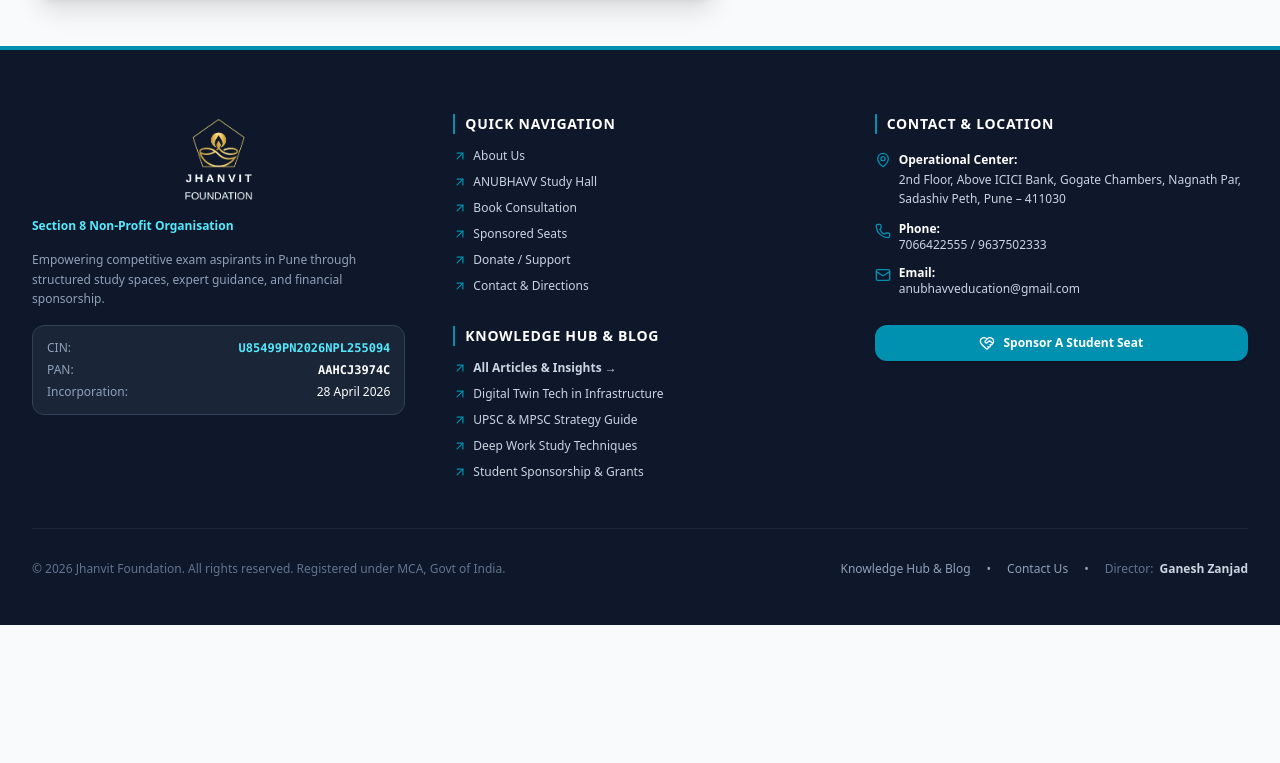
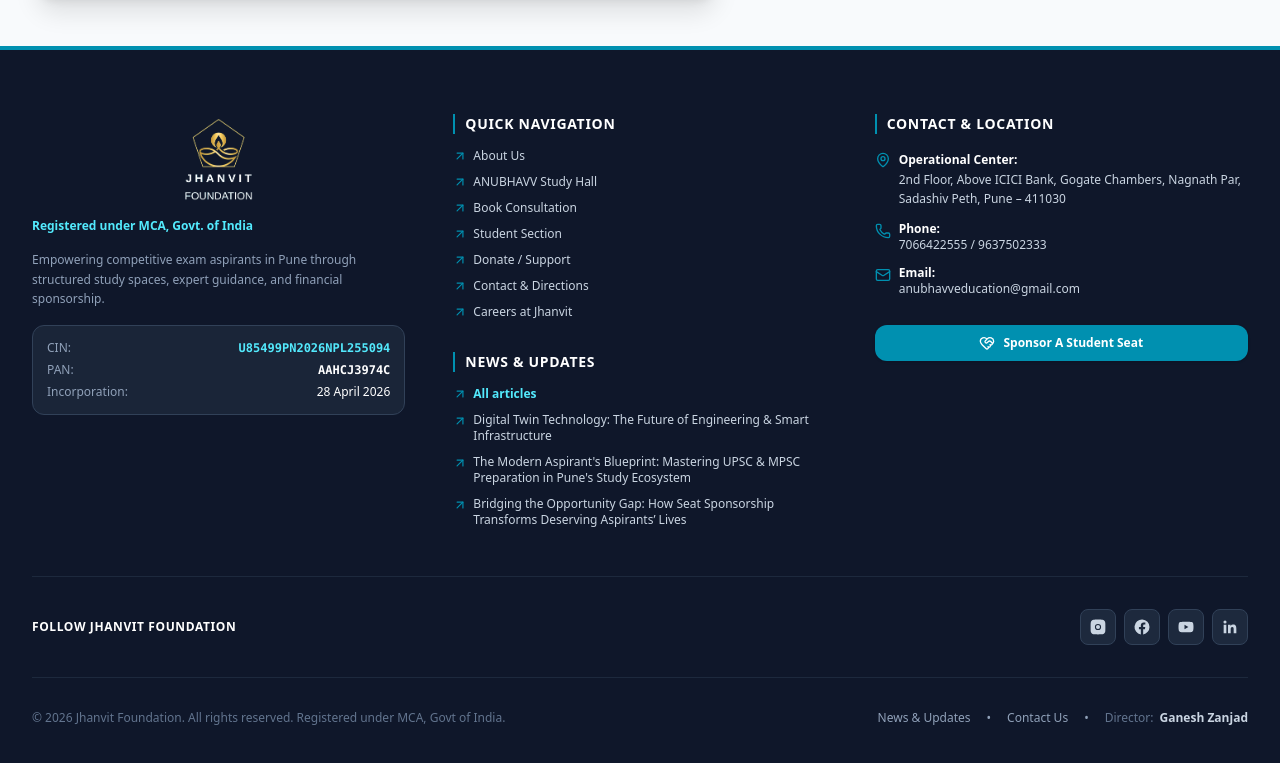
Before and after one commit to hasanr-26/Jhanvit-Foundation, a Next.js app: page /donate in a window 1280 px wide. Shown: the part 1507-2270 px from the top of the page. Before the commit the page ends 2132 px from the top, so only its background shows below. Built offline with nearby package versions, Linux system fonts and the light colour scheme.

Commit message:
added social links and renamed sponsorship nav

```diff
--- a/src/components/Footer.tsx
+++ b/src/components/Footer.tsx
@@ -5,9 +5,15 @@
 import Image from 'next/image';
 import { Phone, Mail, MapPin, HeartHandshake, ArrowUpRight } from 'lucide-react';
 import { useSiteConfig } from '@/lib/siteConfig';
+import { usePublicBlogPosts } from '@/lib/blogData';
+import SocialLinks from './SocialLinks';
 
 export default function Footer() {
   const config = useSiteConfig();
+  // Latest four published articles, so these links never go stale.
+  const recentPosts = [...usePublicBlogPosts()]
+    .sort((a, b) => +new Date(b.publishedAt) - +new Date(a.publishedAt))
+    .slice(0, 4);
 
   return (
     <footer className="bg-[#0f172a] text-slate-300 pt-16 pb-12 border-t-4 border-[#0090b0] relative overflow-hidden">
@@ -23,7 +29,7 @@
                 height={90}
                 className="object-contain h-20 md:h-24 w-auto"
               />
-              <p className="text-xs text-cyan-300 font-bold">Section 8 Non-Profit Organisation</p>
+              <p className="text-xs text-cyan-300 font-bold">Registered under MCA, Govt. of India</p>
             </div>
             <p className="text-xs text-slate-400 leading-relaxed">
               Empowering competitive exam aspirants in Pune through structured study spaces, expert guidance, and financial sponsorship.
@@ -69,7 +75,7 @@
                 </li>
                 <li>
                   <Link href="/sponsorship" className="hover:text-[#0090b0] text-slate-300 transition flex items-center gap-1.5">
-                    <ArrowUpRight className="w-3.5 h-3.5 text-[#0090b0]" /> Sponsored Seats
+                    <ArrowUpRight className="w-3.5 h-3.5 text-[#0090b0]" /> Student Section
                   </Link>
                 </li>
                 <li>
@@ -79,7 +85,12 @@
                 </li>
                 <li>
                   <Link href="/contact" className="hover:text-[#0090b0] text-slate-300 transition flex items-center gap-1.5">
-                    <ArrowUpRight className="w-3.5 h-3.5 text-[#0090b0]" /> Contact & Directions
+                    <ArrowUpRight className="w-3.5 h-3.5 text-[#0090b0]" /> Contact &amp; Directions
+                  </Link>
+                </li>
+                <li>
+                  <Link href="/contact#careers" className="hover:text-[#0090b0] text-slate-300 transition flex items-center gap-1.5">
+                    <ArrowUpRight className="w-3.5 h-3.5 text-[#0090b0]" /> Careers at Jhanvit
                   </Link>
                 </li>
               </ul>
@@ -88,34 +99,25 @@
             {/* Knowledge Hub & Blog */}
             <div className="space-y-3.5">
               <h4 className="text-sm font-bold text-white uppercase tracking-wider border-l-2 border-[#0090b0] pl-2.5">
-                Knowledge Hub & Blog
+                News &amp; Updates
               </h4>
               <ul className="space-y-2.5 text-xs">
                 <li>
-                  <Link href="/blog" className="hover:text-[#0090b0] text-slate-300 transition flex items-center gap-1.5 font-semibold text-cyan-300">
-                    <ArrowUpRight className="w-3.5 h-3.5 text-[#0090b0]" /> All Articles & Insights →
+                  <Link href="/blog" className="hover:text-[#0090b0] transition flex items-center gap-1.5 font-semibold text-cyan-300">
+                    <ArrowUpRight className="w-3.5 h-3.5 text-[#0090b0]" /> All articles
                   </Link>
                 </li>
-                <li>
-                  <Link href="/blog/digital-twin-technology-the-future-of-engineering" className="hover:text-[#0090b0] text-slate-300 transition flex items-center gap-1.5">
-                    <ArrowUpRight className="w-3.5 h-3.5 text-[#0090b0]" /> Digital Twin Tech in Infrastructure
-                  </Link>
-                </li>
-                <li>
-                  <Link href="/blog/complete-guide-upsc-mpsc-preparation-pune" className="hover:text-[#0090b0] text-slate-300 transition flex items-center gap-1.5">
-                    <ArrowUpRight className="w-3.5 h-3.5 text-[#0090b0]" /> UPSC & MPSC Strategy Guide
-                  </Link>
-                </li>
-                <li>
-                  <Link href="/blog/science-of-deep-work-competitive-exams" className="hover:text-[#0090b0] text-slate-300 transition flex items-center gap-1.5">
-                    <ArrowUpRight className="w-3.5 h-3.5 text-[#0090b0]" /> Deep Work Study Techniques
-                  </Link>
-                </li>
-                <li>
-                  <Link href="/blog/empowering-aspirants-educational-sponsorship-pune" className="hover:text-[#0090b0] text-slate-300 transition flex items-center gap-1.5">
-                    <ArrowUpRight className="w-3.5 h-3.5 text-[#0090b0]" /> Student Sponsorship & Grants
-                  </Link>
-                </li>
+                {recentPosts.map((post) => (
+                  <li key={post.id}>
+                    <Link
+                      href={`/blog/${post.slug}`}
+                      className="hover:text-[#0090b0] text-slate-300 transition flex items-start gap-1.5"
+                    >
+                      <ArrowUpRight className="w-3.5 h-3.5 text-[#0090b0] shrink-0 mt-0.5" />
+                      <span className="line-clamp-2">{post.title}</span>
+                    </Link>
+                  </li>
+                ))}
               </ul>
             </div>
           </div>
@@ -164,12 +166,20 @@
           </div>
         </div>
 
+        {/* Follow us */}
+        <div className="pt-8 flex flex-col sm:flex-row items-center justify-between gap-4 border-b border-slate-800 pb-8">
+          <span className="text-xs font-bold text-white uppercase tracking-wider">
+            Follow Jhanvit Foundation
+          </span>
+          <SocialLinks size="md" tone="dark" />
+        </div>
+
         {/* Bottom Bar */}
         <div className="pt-8 flex flex-col md:flex-row justify-between items-center text-xs text-slate-500 gap-4">
           <p>© 2026 {config.orgName}. All rights reserved. Registered under MCA, Govt of India.</p>
           <div className="flex items-center gap-4 text-xs text-slate-400">
             <Link href="/blog" className="hover:text-cyan-300 transition">
-              Knowledge Hub & Blog
+              News &amp; Updates
             </Link>
             <span>•</span>
             <Link href="/contact" className="hover:text-cyan-300 transition">
--- a/src/components/Navbar.tsx
+++ b/src/components/Navbar.tsx
@@ -5,6 +5,7 @@
 import Image from 'next/image';
 import { usePathname } from 'next/navigation';
 import { Menu, X, Phone, Mail, MapPin, HeartHandshake, BookOpen } from 'lucide-react';
+import SocialLinks from './SocialLinks';
 
 export default function Navbar() {
   const [isOpen, setIsOpen] = useState(false);
@@ -28,7 +29,7 @@
     { name: 'About Us', href: '/about' },
     { name: 'ANUBHAVV Study Hall', href: '/anubhavv' },
     { name: 'Consultation', href: '/consultation' },
-    { name: 'Sponsorship', href: '/sponsorship' },
+    { name: 'Student Section', href: '/sponsorship' },
     { name: 'Donate', href: '/donate' },
     { name: 'Contact', href: '/contact' },
   ];
@@ -39,25 +40,18 @@
       <div className="bg-[#007085] text-white text-xs py-1 px-4 hidden md:block border-b border-white/10">
         <div className="max-w-7xl mx-auto flex justify-between items-center">
           <div className="flex items-center space-x-5">
-            <span className="flex items-center gap-1.5 font-semibold text-xs">
-              <span className="bg-white/20 text-white text-xs font-bold px-2 py-0.5 rounded border border-white/20">
-                SECTION 8 NON-PROFIT
-              </span>
-              CIN: U85499PN2026NPL255094
-            </span>
             <span className="flex items-center gap-1.5 opacity-95 text-cyan-50 text-xs font-medium">
               <MapPin className="w-3.5 h-3.5 text-cyan-200" />
               Sadashiv Peth, Pune – 411030
             </span>
-          </div>
-          <div className="flex items-center space-x-5 text-cyan-50 text-xs font-medium">
-            <a href="tel:7066422555" className="hover:text-cyan-200 transition flex items-center gap-1.5">
+            <a href="tel:7066422555" className="hover:text-cyan-200 transition flex items-center gap-1.5 text-cyan-50 text-xs font-medium">
               <Phone className="w-3.5 h-3.5 text-cyan-200" /> 7066422555
             </a>
-            <a href="mailto:anubhavveducation@gmail.com" className="hover:text-cyan-200 transition flex items-center gap-1.5">
+            <a href="mailto:anubhavveducation@gmail.com" className="hover:text-cyan-200 transition flex items-center gap-1.5 text-cyan-50 text-xs font-medium">
               <Mail className="w-3.5 h-3.5 text-cyan-200" /> anubhavveducation@gmail.com
             </a>
           </div>
+          <SocialLinks className="py-0.5" />
         </div>
       </div>
 
@@ -188,6 +182,9 @@
               >
                 <HeartHandshake className="w-5 h-5" /> Support an Aspirant (Donate)
               </Link>
+              <div className="pt-2 flex justify-center">
+                <SocialLinks size="md" />
+              </div>
             </div>
           </div>
         )}
--- /dev/null
+++ b/src/components/SocialLinks.tsx
@@ -0,0 +1,77 @@
+'use client';
+
+import React from 'react';
+import { usePageContent, type SocialLink } from '@/lib/pageContent';
+
+// lucide-react v1 dropped brand marks, so the logos live here as paths.
+const PATHS: Record<SocialLink['platform'], { label: string; d: string }> = {
+  instagram: {
+    label: 'Instagram',
+    d: 'M12 2.16c3.2 0 3.58.01 4.85.07 1.17.05 1.8.25 2.23.41.56.22.96.48 1.38.9.42.42.68.82.9 1.38.16.42.36 1.06.41 2.23.06 1.27.07 1.65.07 4.85s-.01 3.58-.07 4.85c-.05 1.17-.25 1.8-.41 2.23-.22.56-.48.96-.9 1.38-.42.42-.82.68-1.38.9-.42.16-1.06.36-2.23.41-1.27.06-1.65.07-4.85.07s-3.58-.01-4.85-.07c-1.17-.05-1.8-.25-2.23-.41-.56-.22-.96-.48-1.38-.9-.42-.42-.68-.82-.9-1.38-.16-.42-.36-1.06-.41-2.23C2.17 15.58 2.16 15.2 2.16 12s.01-3.58.07-4.85c.05-1.17.25-1.8.41-2.23.22-.56.48-.96.9-1.38.42-.42.82-.68 1.38-.9.42-.16 1.06-.36 2.23-.41C8.42 2.17 8.8 2.16 12 2.16zm0 5.68a4.16 4.16 0 1 0 0 8.32 4.16 4.16 0 0 0 0-8.32zm0 6.86a2.7 2.7 0 1 1 0-5.4 2.7 2.7 0 0 1 0 5.4zm5.3-7.02a.97.97 0 1 1-1.95 0 .97.97 0 0 1 1.95 0z',
+  },
+  facebook: {
+    label: 'Facebook',
+    d: 'M22 12a10 10 0 1 0-11.56 9.88v-6.99H7.9V12h2.54V9.8c0-2.51 1.49-3.89 3.77-3.89 1.1 0 2.24.19 2.24.19v2.46h-1.26c-1.24 0-1.63.77-1.63 1.56V12h2.78l-.45 2.89h-2.33v6.99A10 10 0 0 0 22 12z',
+  },
+  youtube: {
+    label: 'YouTube',
+    d: 'M21.58 7.19a2.51 2.51 0 0 0-1.77-1.77C18.25 5 12 5 12 5s-6.25 0-7.81.42a2.51 2.51 0 0 0-1.77 1.77A26.2 26.2 0 0 0 2 12a26.2 26.2 0 0 0 .42 4.81 2.51 2.51 0 0 0 1.77 1.77C5.75 19 12 19 12 19s6.25 0 7.81-.42a2.51 2.51 0 0 0 1.77-1.77A26.2 26.2 0 0 0 22 12a26.2 26.2 0 0 0-.42-4.81zM10 15.02V8.98L15.2 12 10 15.02z',
+  },
+  linkedin: {
+    label: 'LinkedIn',
+    d: 'M20.45 20.45h-3.56v-5.57c0-1.33-.02-3.04-1.85-3.04-1.86 0-2.14 1.45-2.14 2.94v5.67H9.35V9h3.41v1.56h.05a3.74 3.74 0 0 1 3.37-1.85c3.6 0 4.27 2.37 4.27 5.46v6.28zM5.34 7.43a2.07 2.07 0 1 1 0-4.14 2.07 2.07 0 0 1 0 4.14zM7.12 20.45H3.55V9h3.57v11.45z',
+  },
+  twitter: {
+    label: 'X',
+    d: 'M17.53 3h3.04l-6.64 7.59L21.75 21h-6.11l-4.79-6.26L5.37 21H2.33l7.1-8.12L2.25 3h6.27l4.33 5.72L17.53 3zm-1.07 16.17h1.68L7.6 4.73H5.8l10.66 14.44z',
+  },
+  telegram: {
+    label: 'Telegram',
+    d: 'M21.94 4.6 18.9 19.2c-.23 1.02-.84 1.27-1.7.79l-4.7-3.46-2.27 2.18c-.25.25-.46.46-.95.46l.34-4.8 8.74-7.9c.38-.34-.08-.52-.59-.19l-10.8 6.8-4.65-1.46c-1.01-.32-1.03-1.01.21-1.5l18.18-7c.84-.31 1.58.2 1.3 1.48z',
+  },
+};
+
+export default function SocialLinks({
+  className = '',
+  size = 'sm',
+  tone = 'light',
+}: {
+  className?: string;
+  size?: 'sm' | 'md';
+  tone?: 'light' | 'dark';
+}) {
+  const { socials } = usePageContent();
+  const links = socials.filter((s) => s.url.trim());
+  if (!links.length) return null;
+
+  const box = size === 'md' ? 'w-9 h-9' : 'w-7 h-7';
+  const glyph = size === 'md' ? 'w-[18px] h-[18px]' : 'w-4 h-4';
+  const colors =
+    tone === 'dark'
+      ? 'bg-slate-800 text-slate-300 hover:bg-[#0090b0] hover:text-white border-slate-700'
+      : 'bg-white/15 text-white hover:bg-white hover:text-[#007085] border-white/20';
+
+  return (
+    <div className={`flex items-center gap-2 ${className}`}>
+      {links.map((social) => {
+        const mark = PATHS[social.platform];
+        if (!mark) return null;
+        return (
+          <a
+            key={social.id}
+            href={social.url}
+            target="_blank"
+            rel="noopener noreferrer"
+            aria-label={mark.label}
+            title={mark.label}
+            className={`${box} rounded-lg border flex items-center justify-center transition ${colors}`}
+          >
+            <svg viewBox="0 0 24 24" fill="currentColor" className={glyph} aria-hidden="true">
+              <path d={mark.d} />
+            </svg>
+          </a>
+        );
+      })}
+    </div>
+  );
+}
```
